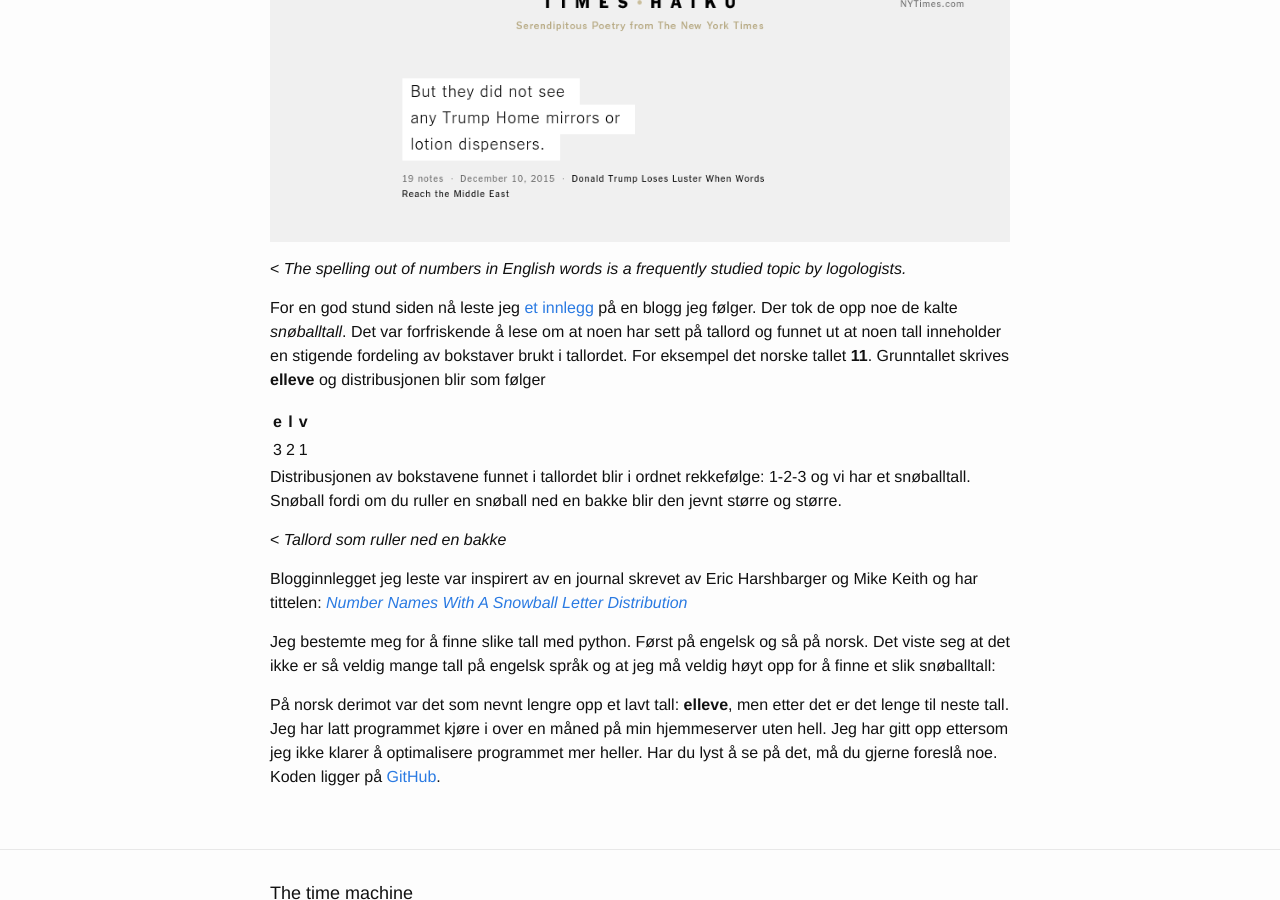
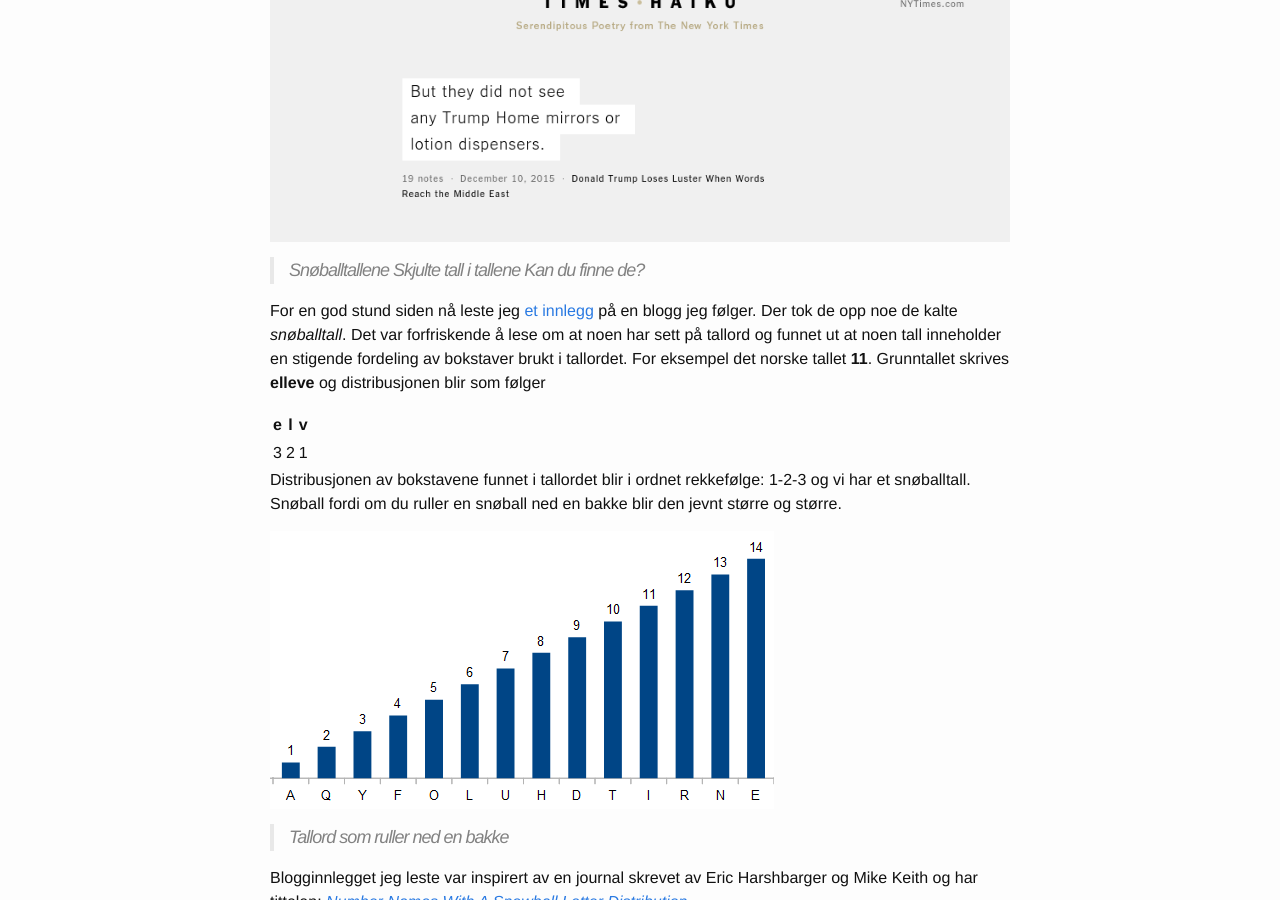
Before and after one commit to orjanv/orjanv.github.io, a Jekyll site: the page built from _posts/2016-02-15-snoballtall.md, in a window 1280 px wide and 900 px high, scrolled down 365 px. Built offline with Jekyll 4.4.1, drawn with Linux system fonts in a browser that asks for light colours.

Commit message:
new blog post snowball numbers

```diff
--- a/_posts/2016-02-15-snoballtall.md
+++ b/_posts/2016-02-15-snoballtall.md
@@ -11,17 +11,21 @@ Jeg liker tall og språk og når jeg kommer over skjulte ikke-hensiktsmessige me
 
 ![](/assets/newyorktime-haiku.png "Haikudikt funnet i New York Times artikler")
 
-< *The spelling out of numbers in English words is a frequently studied topic by logologists.*
+> *Snøballtallene
+Skjulte tall i tallene
+Kan du finne de?*
 
 For en god stund siden nå leste jeg [et innlegg](http://www.futilitycloset.com/2014/12/28/snowball-numbers/) på en blogg jeg følger. Der tok de opp noe de kalte *snøballtall*. Det var forfriskende å lese om at noen har sett på tallord og funnet ut at noen tall inneholder en stigende fordeling av bokstaver brukt i tallordet. For eksempel det norske tallet **11**. Grunntallet skrives **elleve** og distribusjonen blir som følger
 
 | e | l | v |
-|:-:| :-: | :-: |
+|:---:| :---: | :---: |
 | 3 | 2 | 1 |
 
 Distribusjonen av bokstavene funnet i tallordet blir i ordnet rekkefølge: 1-2-3 og vi har et snøballtall. Snøball fordi om du ruller en snøball ned en bakke blir den jevnt større og større.
 
-< *Tallord som ruller ned en bakke*
+![](/assets/2014-12-28-snowball-numbers-11.png "Snøballtall")
+
+> *Tallord som ruller ned en bakke*
 
 Blogginnlegget jeg leste var inspirert av en journal skrevet av Eric Harshbarger og Mike Keith og har tittelen: [*Number Names With A Snowball Letter Distribution*](http://digitalcommons.butler.edu/wordways/vol45/iss4/10/)
 
```
